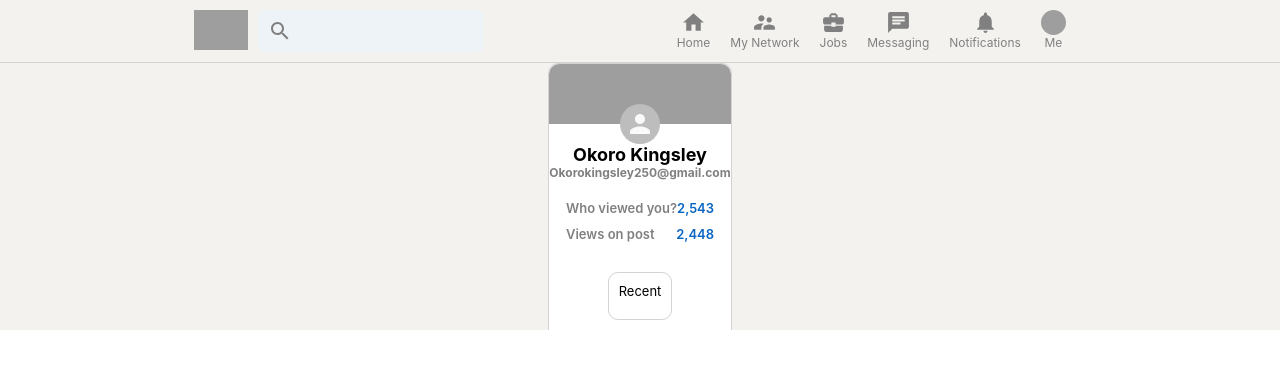
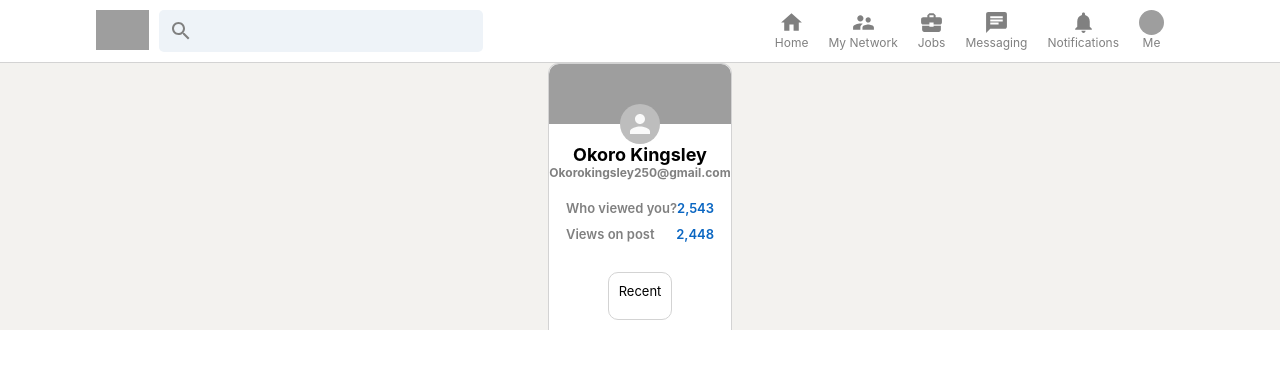
Before and after one commit to Kezykeen/LinkedIn-Clone, a React (Create React App) app: page / in a window 1280 px wide. Shown: the top 368 px of the page. Built offline with nearby package versions, Linux system fonts and the light colour scheme; grey boxes are pictures that could not be loaded.

Commit message:
Fixed the width on the header

```diff
--- a/src/components/header/Header.css
+++ b/src/components/header/Header.css
@@ -1,13 +1,19 @@
 .header {
   position: sticky;
   top: 0;
-  display: flex;
-  justify-content: space-evenly;
+  background-color: white;
   border-bottom: 0.1px solid lightgray;
   padding-top: 10px;
   padding-bottom: 10px;
   width: 100%;
   z-index: 999;
+}
+
+.header_container {
+  display: flex;
+  justify-content: space-between;
+  width: 85%;
+  margin: auto;
 }
 
 .header_left {
@@ -31,9 +37,12 @@
 }
 
 .header_search > input {
+  padding-left: 7px;
+  width: 280px;
   outline: none;
   border: none;
   background: none;
+  box-sizing: border-box;
 }
 
 .header_right {
--- a/src/components/header/Header.js
+++ b/src/components/header/Header.js
@@ -13,6 +13,7 @@
 const Header = () => {
   return (
     <div className="header">
+      <div className="header_container">
         <div className="header_left">
           <img
             src="https://www.flaticon.com/svg/static/icons/svg/174/174857.svg"
@@ -35,6 +36,7 @@
           />
         </div>
       </div>
+    </div>
   );
 };
 
```
Lines whose indentation alone changed are shown as unchanged.
